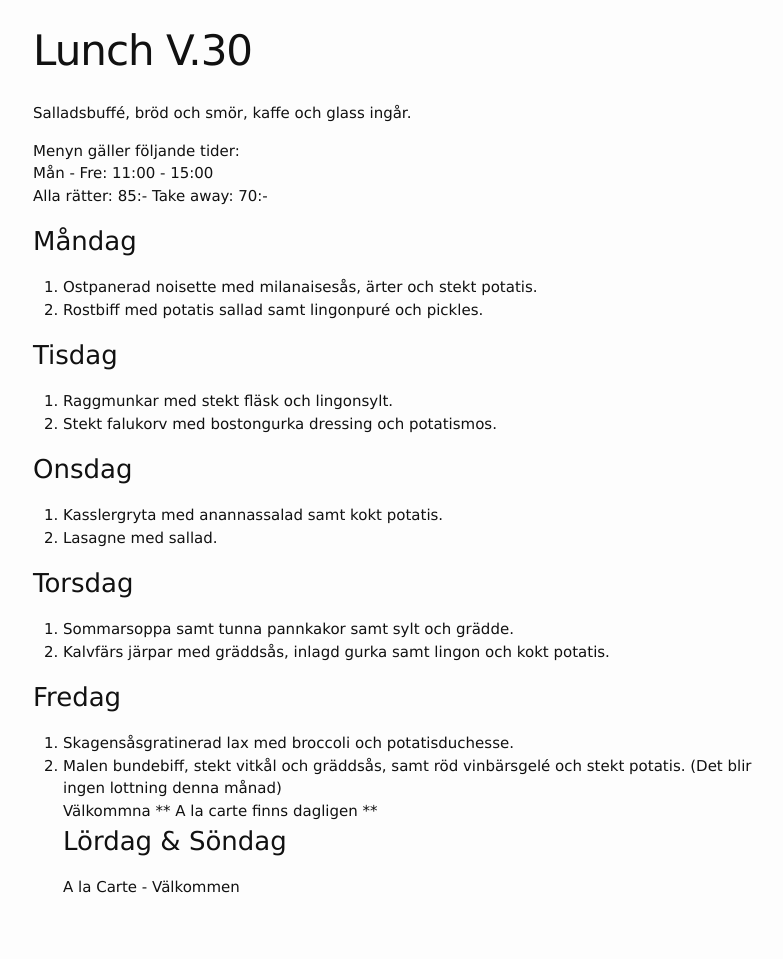
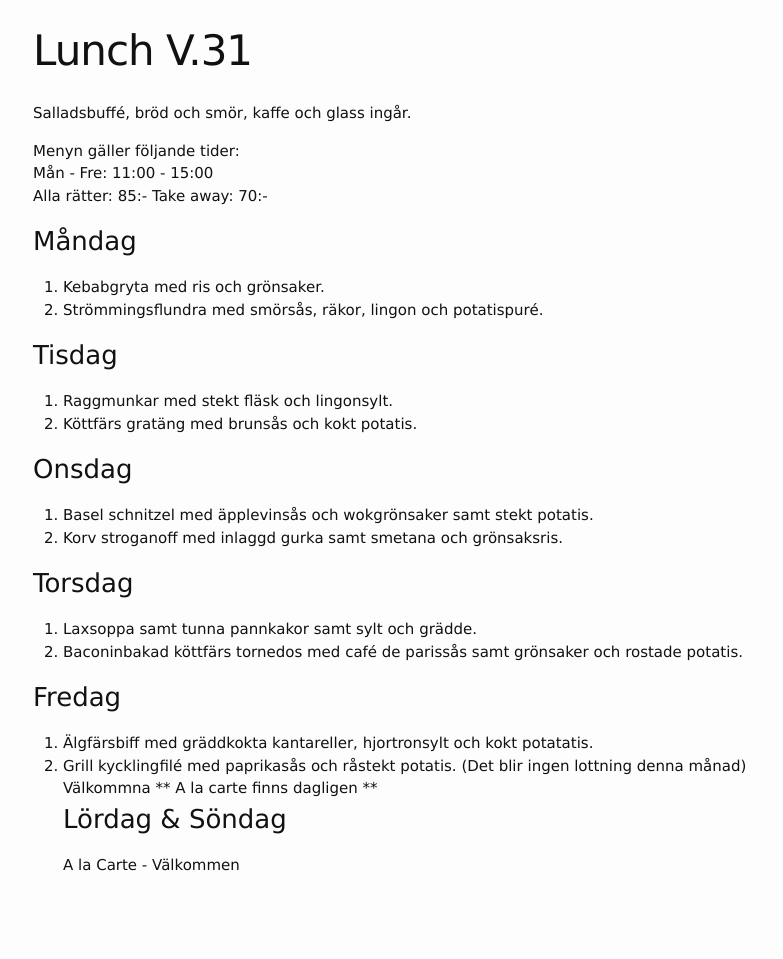
Before and after one commit to FarInn62/farinn62.github.io, a Jekyll site: the page built from lunch.md, in a window 1280 px wide. Shown: the whole page, without its empty margins (237-1020 px from the left). Built offline with Jekyll 4.4.1, drawn with Linux system fonts in a browser that asks for light colours; after the commit the page ends 936 px from its top, so only the background shows below that.

Commit message:
Update lunch.md

```diff
--- a/lunch.md
+++ b/lunch.md
@@ -1,6 +1,6 @@
 ---
 layout: foodmenu
-title: Lunch V.30
+title: Lunch V.31
 permalink: /lunch/
 published: true
 ---
@@ -11,24 +11,24 @@ Mån - Fre: 11:00 - 15:00
 Alla rätter: 85:- Take away: 70:-
 
 ### Måndag
-1. Ostpanerad noisette med milanaisesås, ärter och stekt potatis.
-2. Rostbiff med potatis sallad samt lingonpuré och pickles.
+1. Kebabgryta med ris och grönsaker.
+2. Strömmingsflundra med smörsås, räkor, lingon och potatispuré.
 
 ### Tisdag
 1. Raggmunkar med stekt fläsk och lingonsylt.
-2. Stekt falukorv med bostongurka dressing och potatismos.
+2. Köttfärs gratäng med brunsås och kokt potatis.
 
 ### Onsdag
-1. Kasslergryta med anannassalad samt kokt potatis.
-2. Lasagne med sallad.
+1. Basel schnitzel med äpplevinsås och wokgrönsaker samt stekt potatis.
+2. Korv stroganoff med inlaggd gurka samt smetana och grönsaksris.
 
 ### Torsdag
-1.  Sommarsoppa samt tunna pannkakor samt sylt och grädde.
-2.  Kalvfärs järpar med gräddsås, inlagd gurka samt lingon och kokt potatis.
+1.  Laxsoppa samt tunna pannkakor samt sylt och grädde.
+2.  Baconinbakad köttfärs tornedos med café de parissås samt grönsaker och rostade potatis.
 
 ### Fredag
-1. Skagensåsgratinerad lax med broccoli och potatisduchesse.
-2. Malen bundebiff, stekt vitkål och gräddsås, samt röd vinbärsgelé och stekt potatis.
+1. Älgfärsbiff med gräddkokta kantareller, hjortronsylt och kokt potatatis.
+2. Grill kycklingfilé med paprikasås och råstekt potatis.
                                                (Det blir ingen lottning denna månad)
                                 Välkommna
                   ** A la carte finns dagligen **
```
